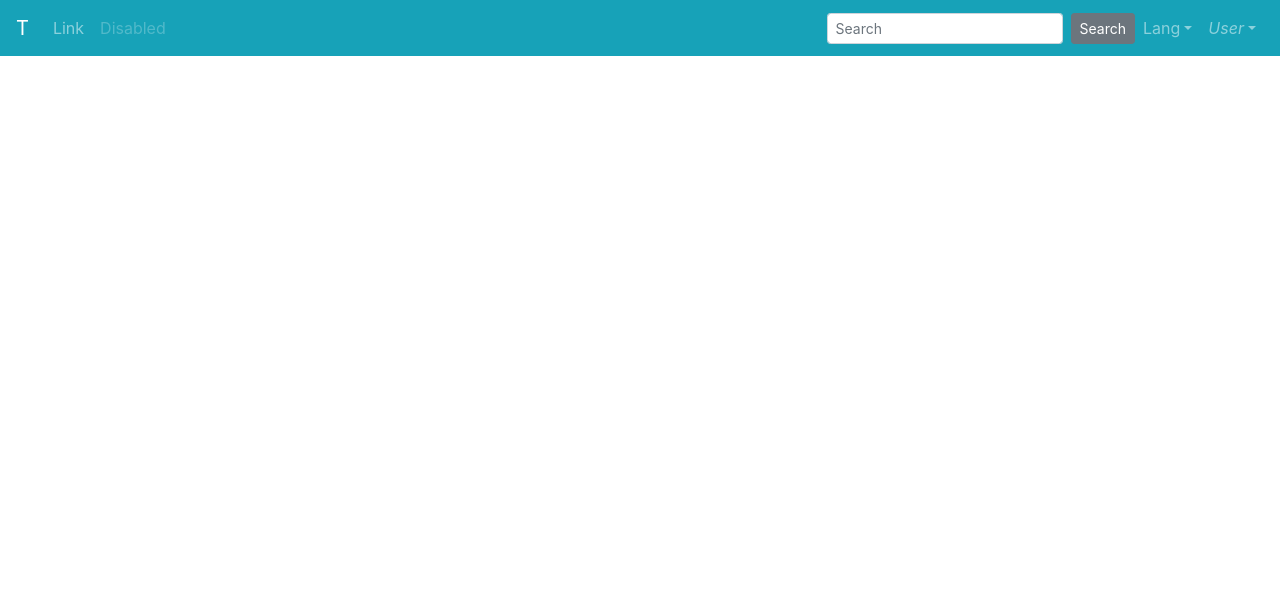
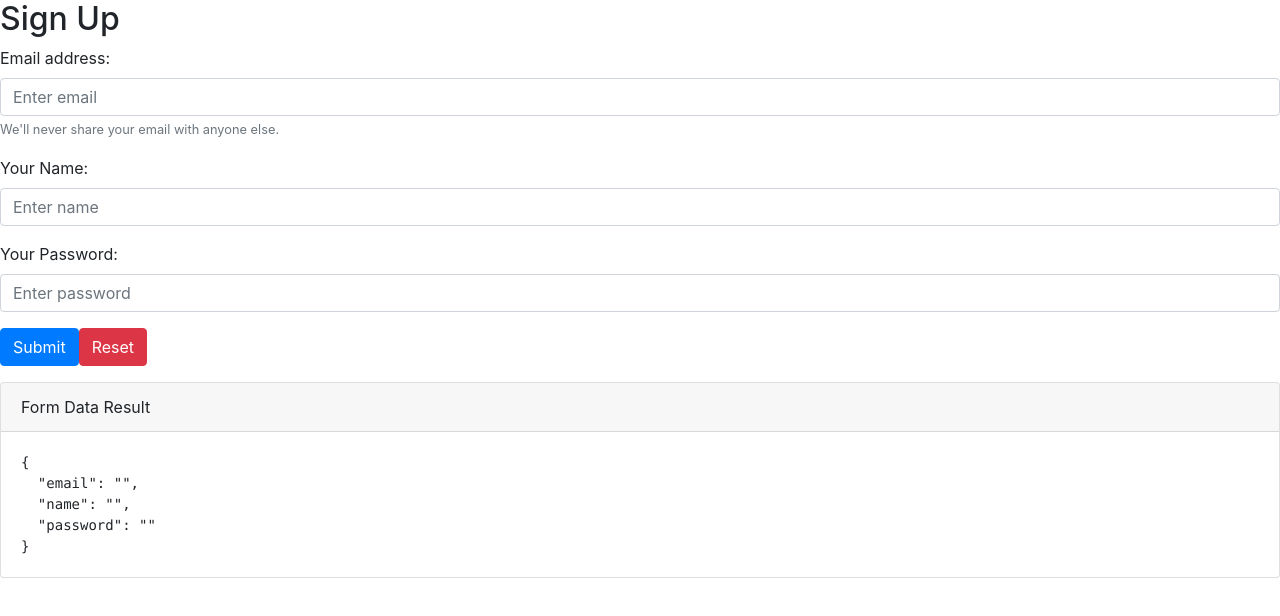
Before and after one commit to hungry-matt/restaurant-web, a Vue app: page /join in a window 1280 px wide. Shown: the top 616 px of the page. Built offline with nearby package versions, Linux system fonts and the light colour scheme.

Commit message:
add: 로그인, 회원가입 화면 추가

```diff
--- a/package.json
+++ b/package.json
@@ -3,7 +3,7 @@
   "version": "0.1.0",
   "private": true,
   "scripts": {
-    "serve": "vue-cli-service serve",
+    "serve": "vue-cli-service serve --open --port 3000",
     "build": "vue-cli-service build",
     "lint": "vue-cli-service lint"
   },
--- a/src/App.vue
+++ b/src/App.vue
@@ -19,5 +19,7 @@
 </script>
 
 <style>
-
+#app {
+  padding-bottom: 40px;
+}
 </style>
--- a/src/components/layout/Header.vue
+++ b/src/components/layout/Header.vue
@@ -1,29 +1,30 @@
 <template>
 <div>
-  <b-navbar toggleable="lg" type="dark" variant="info">
-    <b-navbar-brand href="#">T</b-navbar-brand>
+  <b-navbar toggleable="lg" type="dark" variant="info" v-if="accessToken">
+    <!-- <b-navbar-brand href="#">T</b-navbar-brand> -->
+    <h1><router-link to="/">T</router-link></h1>
 
     <b-navbar-toggle target="nav-collapse"></b-navbar-toggle>
 
     <b-collapse id="nav-collapse" is-nav>
       <b-navbar-nav>
-        <b-nav-item href="#">Link</b-nav-item>
-        <b-nav-item href="#" disabled>Disabled</b-nav-item>
+        <b-nav-item href="/about">Link</b-nav-item>
+        <!-- <b-nav-item href="#" disabled>Disabled</b-nav-item> -->
       </b-navbar-nav>
 
       <!-- Right aligned nav items -->
       <b-navbar-nav class="ml-auto">
-        <b-nav-form>
+        <!-- <b-nav-form>
           <b-form-input size="sm" class="mr-sm-2" placeholder="Search"></b-form-input>
           <b-button size="sm" class="my-2 my-sm-0" type="submit">Search</b-button>
-        </b-nav-form>
+        </b-nav-form> -->
 
-        <b-nav-item-dropdown text="Lang" right>
+        <!-- <b-nav-item-dropdown text="Lang" right>
           <b-dropdown-item href="#">EN</b-dropdown-item>
           <b-dropdown-item href="#">ES</b-dropdown-item>
           <b-dropdown-item href="#">RU</b-dropdown-item>
           <b-dropdown-item href="#">FA</b-dropdown-item>
-        </b-nav-item-dropdown>
+        </b-nav-item-dropdown> -->
 
         <b-nav-item-dropdown right>
           <!-- Using 'button-content' slot -->
@@ -43,3 +44,14 @@
     name: "Header"
 }
 </script>
+
+<style scoped>
+a {
+  text-decoration: none;
+  color: #888;
+}
+
+a:hover {
+  color: #555;
+}
+</style>
--- a/src/router.js
+++ b/src/router.js
@@ -2,6 +2,8 @@
 import VueRouter from "vue-router";
 import Home from "./views/Home";
 import About from "./views/About";
+import Login from "./views/Login";
+import Join from "./views/Join";
 
 Vue.use(VueRouter);
 
@@ -11,10 +13,18 @@
         {
             path: "/",
             component: Home
-        },
-        {
+        }
+        , {
             path: "/about",
             component: About
         }
+        , {
+            path: "/login"
+            , component: Login
+        }
+        , {
+            path: "/join"
+            , component: Join
+        }
     ]
 });
--- /dev/null
+++ b/src/views/Join.vue
@@ -0,0 +1,83 @@
+<template>
+  <div>
+    <h2>Sign Up</h2>
+    <b-form @submit="onSubmit" @reset="onReset" v-if="show">
+      <b-form-group
+        id="input-group-1"
+        label="Email address:"
+        label-for="input-1"
+        description="We'll never share your email with anyone else."
+      >
+        <b-form-input
+          id="input-1"
+          v-model="form.email"
+          type="email"
+          placeholder="Enter email"
+          trim
+          required
+        ></b-form-input>
+      </b-form-group>
+
+      <b-form-group id="input-group-2" label="Your Name:" label-for="input-2">
+        <b-form-input
+          id="input-2"
+          v-model="form.name"
+          placeholder="Enter name"
+          required
+        ></b-form-input>
+      </b-form-group>
+
+      <b-form-group id="input-group-3" label="Your Password:" label-for="input-3">
+        <b-form-input
+          id="input-3"
+          v-model="form.password"
+          type="password"
+          placeholder="Enter password"
+          required
+          trim
+        ></b-form-input>
+      </b-form-group>
+
+      <b-button type="submit" variant="primary">Submit</b-button>
+      <b-button type="reset" variant="danger">Reset</b-button>
+    </b-form>
+
+    <b-card class="mt-3" header="Form Data Result">
+      <pre class="m-0">{{ form }}</pre>
+    </b-card>
+  </div>
+</template>
+
+<script>
+  export default {
+    name: "Join"
+    , data() {
+      return {
+        form: {
+          email: '',
+          name: '',
+          password: ''
+        },
+        show: true
+      }
+    }
+    , methods: {
+      onSubmit(event) {
+        event.preventDefault()
+        alert(JSON.stringify(this.form))
+      },
+      onReset(event) {
+        event.preventDefault()
+        // Reset our form values
+        this.form.email = ''
+        this.form.name = ''
+        this.form.password = ''
+        // Trick to reset/clear native browser form validation state
+        this.show = false
+        this.$nextTick(() => {
+          this.show = true
+        })
+      }
+    }
+  }
+</script>
--- /dev/null
+++ b/src/views/Login.vue
@@ -0,0 +1,97 @@
+<template>
+  <div>
+    <h2>Sign in</h2>
+    <b-form @submit="onSubmit" @reset="onReset" v-if="show">
+      <b-form-group
+        id="input-group-1"
+        label="Email address:"
+        label-for="input-1"
+        description="We'll never share your email with anyone else."
+      >
+        <b-form-input
+          id="input-1"
+          v-model="form.email"
+          type="email"
+          placeholder="Enter email"
+          required
+        ></b-form-input>
+      </b-form-group>
+
+      <b-form-group id="input-group-2" label="Your Name:" label-for="input-2">
+        <b-form-input
+          id="input-2"
+          v-model="form.name"
+          placeholder="Enter name"
+          required
+        ></b-form-input>
+      </b-form-group>
+
+      <b-form-group id="input-group-3" label="Your Password:" label-for="input-3">
+      </b-form-group>
+
+      <!-- <b-form-group id="input-group-3" label="Food:" label-for="input-3">
+        <b-form-select
+          id="input-3"
+          v-model="form.food"
+          :options="foods"
+          required
+        ></b-form-select>
+      </b-form-group> -->
+
+      <!-- <b-form-group id="input-group-4" v-slot="{ ariaDescribedby }">
+        <b-form-checkbox-group
+          v-model="form.checked"
+          id="checkboxes-4"
+          :aria-describedby="ariaDescribedby"
+        >
+          <b-form-checkbox value="me">Check me out</b-form-checkbox>
+          <b-form-checkbox value="that">Check that out</b-form-checkbox>
+        </b-form-checkbox-group>
+      </b-form-group> -->
+
+      <b-button type="submit" variant="primary">Submit</b-button>
+      <b-button type="reset" variant="danger">Reset</b-button>
+    </b-form>
+    <!-- <b-card class="mt-3" header="Form Data Result">
+      <pre class="m-0">{{ form }}</pre>
+    </b-card> -->
+  </div>
+</template>
+
+<script>
+  export default {
+    name: "Login"
+    , data() {
+      return {
+        form: {
+          email: '',
+          name: '',
+          food: null,
+          checked: [],
+          password: ''
+        },
+        foods: [{ text: 'Select One', value: null }, 'Carrots', 'Beans', 'Tomatoes', 'Corn'],
+        show: true
+      }
+    },
+    methods: {
+      onSubmit(event) {
+        event.preventDefault()
+        alert(JSON.stringify(this.form))
+      },
+      onReset(event) {
+        event.preventDefault()
+        // Reset our form values
+        this.form.email = ''
+        this.form.name = ''
+        this.form.food = null
+        this.form.checked = []
+        // Trick to reset/clear native browser form validation state
+        this.show = false
+        this.$nextTick(() => {
+          this.show = true
+        })
+      }
+    }
+  }
+</script>
```
Also changed, not shown: 1 other file (tests, documents, lock files or other folders).
